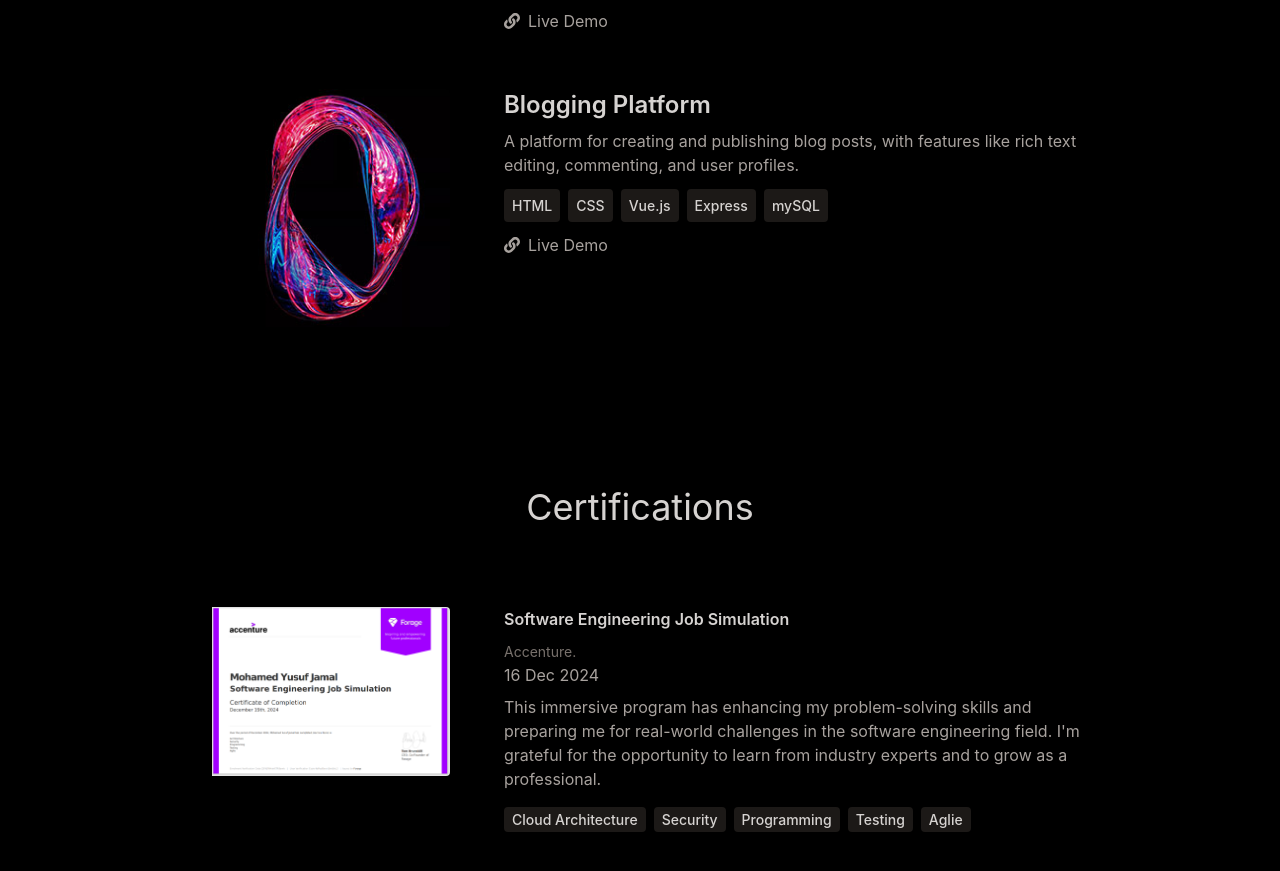
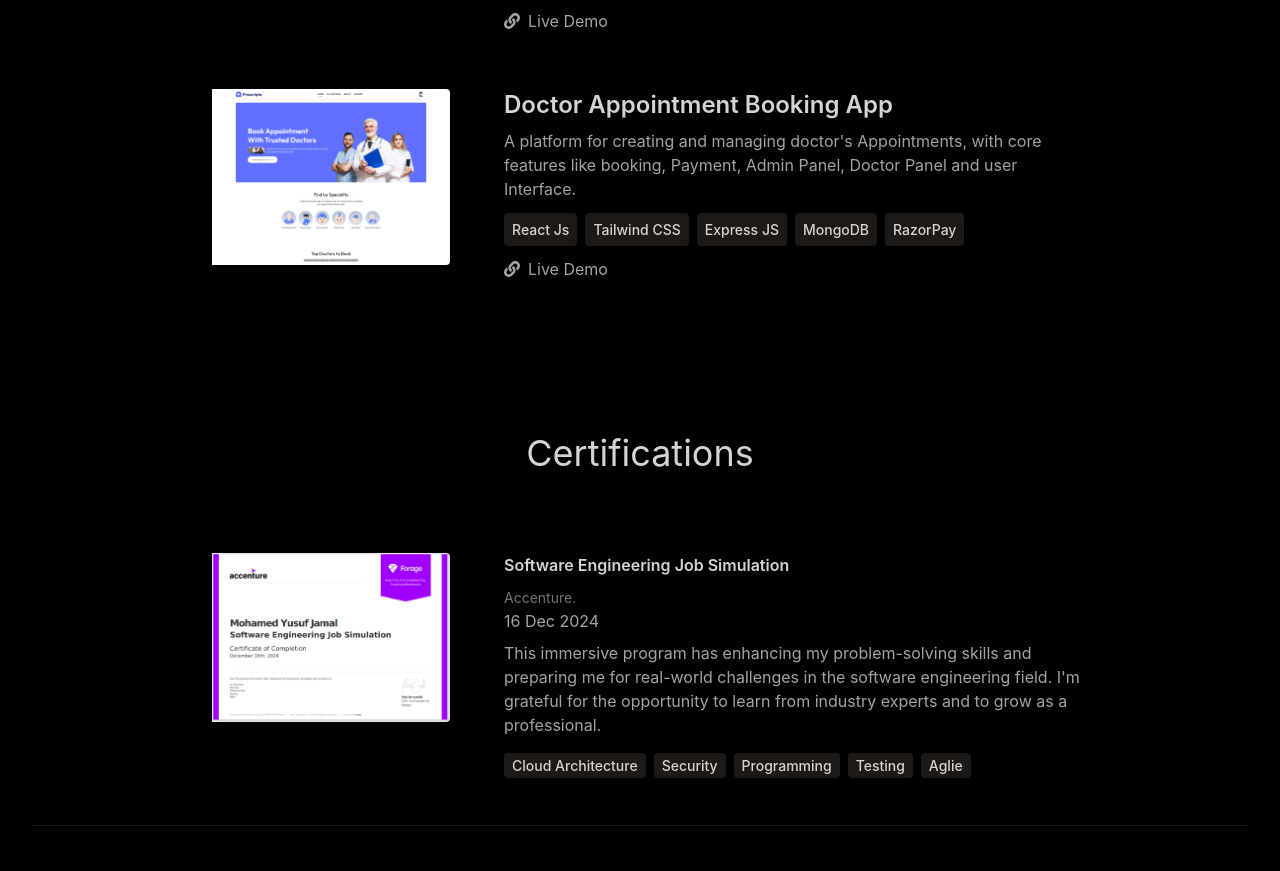
Before and after one commit to jam92444/Portfolio01, a React (Create React App) app: page / in a window 1280 px wide. Shown: the part 2475-3346 px from the top of the page. Built offline with nearby package versions, Linux system fonts and the light colour scheme.

Commit message:
Doc App Uploaded

```diff
--- a/src/constants/index.js
+++ b/src/constants/index.js
@@ -47,11 +47,12 @@ export const PROJECTS = [
     demo:'https://mohamedyusufjamalportfolio.vercel.app/'
   },
   {
-    title: "Blogging Platform",
+    title: "Doctor Appointment Booking App",
     image: project4,
     description:
-      "A platform for creating and publishing blog posts, with features like rich text editing, commenting, and user profiles.",
-    technologies: ["HTML", "CSS", "Vue.js", "Express", "mySQL"],
+      "A platform for creating and managing doctor's Appointments, with core features like booking, Payment, Admin Panel, Doctor Panel and user Interface.",
+    technologies: ["React Js", "Tailwind CSS", "Express JS","MongoDB","RazorPay"],
+    demo:'https://www.linkedin.com/posts/yusuf-jamal-106772293_fullstackproject-developers-mernstack-activity-7283482847250685953-9ODB?utm_source=share&utm_medium=member_desktop',
   },
 ];
 export const CURRENT_PROJECTS = [
```
Also changed, not shown: src/assets/projects/project-4.webp.
